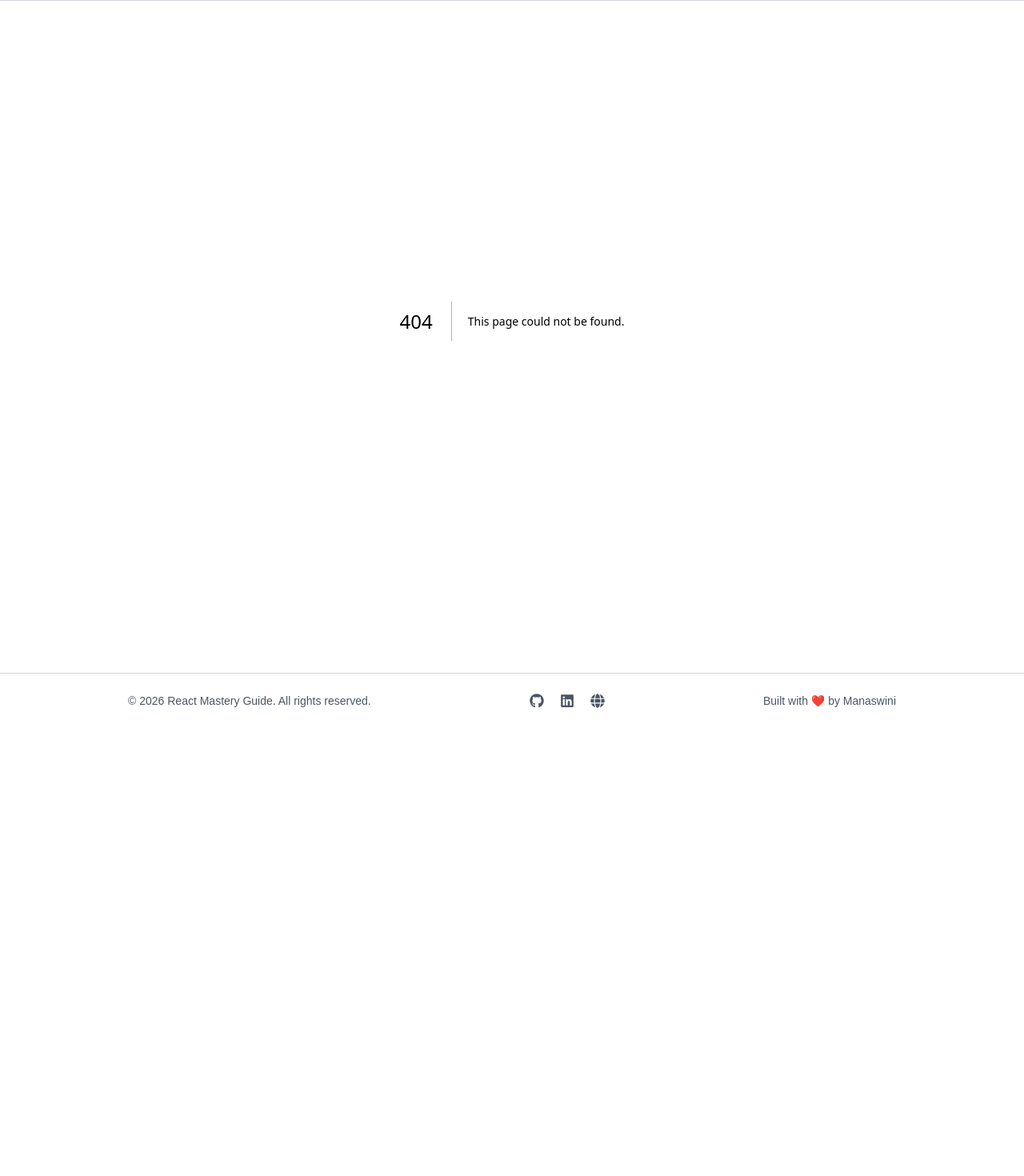
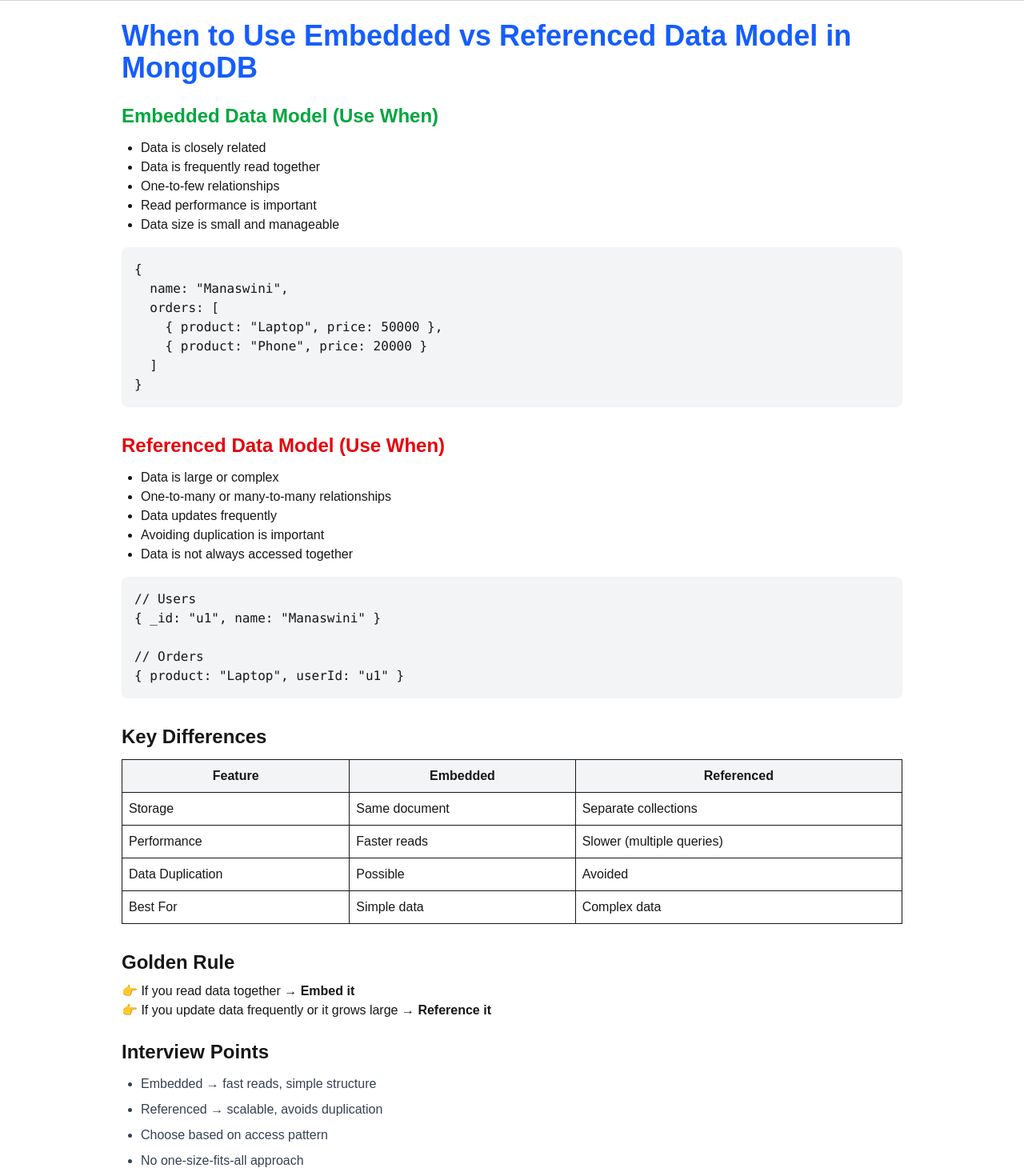
Before and after one commit to Monisasmal/MongoDB-Concept, a Next.js app: page /concepts/EmbeddedVsReferencedMongoDB in a window 1280 px wide. Before the commit this address had no page. Shown: the part 60-1530 px from the top of the page at 80% size. Before the commit the page ends 970 px from the top, so only its background shows below. Built offline with nearby package versions, Linux system fonts and the light colour scheme.

Commit message:
update concept

```diff
--- /dev/null
+++ b/src/app/concepts/EmbeddedVsReferencedMongoDB/page.tsx
@@ -0,0 +1,116 @@
+export default function EmbeddedVsReferencedMongoDB() {
+  return (
+    <div className="max-w-5xl mx-auto p-6">
+
+      <h1 className="text-4xl font-bold text-blue-600 mb-6">
+        When to Use Embedded vs Referenced Data Model in MongoDB
+      </h1>
+
+      {/* Embedded */}
+      <section className="mb-8">
+        <h2 className="text-2xl font-semibold mb-3 text-green-600">
+          Embedded Data Model (Use When)
+        </h2>
+        <ul className="list-disc ml-6">
+          <li>Data is closely related</li>
+          <li>Data is frequently read together</li>
+          <li>One-to-few relationships</li>
+          <li>Read performance is important</li>
+          <li>Data size is small and manageable</li>
+        </ul>
+
+        <pre className="bg-gray-100 p-4 rounded-lg mt-4 overflow-x-auto">
+{`{
+  name: "Manaswini",
+  orders: [
+    { product: "Laptop", price: 50000 },
+    { product: "Phone", price: 20000 }
+  ]
+}`}
+        </pre>
+      </section>
+
+      {/* Referenced */}
+      <section className="mb-8">
+        <h2 className="text-2xl font-semibold mb-3 text-red-600">
+          Referenced Data Model (Use When)
+        </h2>
+        <ul className="list-disc ml-6">
+          <li>Data is large or complex</li>
+          <li>One-to-many or many-to-many relationships</li>
+          <li>Data updates frequently</li>
+          <li>Avoiding duplication is important</li>
+          <li>Data is not always accessed together</li>
+        </ul>
+
+        <pre className="bg-gray-100 p-4 rounded-lg mt-4 overflow-x-auto">
+{`// Users
+{ _id: "u1", name: "Manaswini" }
+
+// Orders
+{ product: "Laptop", userId: "u1" }`}
+        </pre>
+      </section>
+
+      {/* Key Differences */}
+      <section className="mb-8">
+        <h2 className="text-2xl font-semibold mb-3">
+          Key Differences
+        </h2>
+
+        <table className="w-full border border-gray-300">
+          <thead>
+            <tr className="bg-gray-100">
+              <th className="border p-2">Feature</th>
+              <th className="border p-2">Embedded</th>
+              <th className="border p-2">Referenced</th>
+            </tr>
+          </thead>
+          <tbody>
+            <tr>
+              <td className="border p-2">Storage</td>
+              <td className="border p-2">Same document</td>
+              <td className="border p-2">Separate collections</td>
+            </tr>
+            <tr>
+              <td className="border p-2">Performance</td>
+              <td className="border p-2">Faster reads</td>
+              <td className="border p-2">Slower (multiple queries)</td>
+            </tr>
+            <tr>
+              <td className="border p-2">Data Duplication</td>
+              <td className="border p-2">Possible</td>
+              <td className="border p-2">Avoided</td>
+            </tr>
+            <tr>
+              <td className="border p-2">Best For</td>
+              <td className="border p-2">Simple data</td>
+              <td className="border p-2">Complex data</td>
+            </tr>
+          </tbody>
+        </table>
+      </section>
+
+      {/* Rule */}
+      <section className="mb-6">
+        <h2 className="text-2xl font-semibold mb-2">Golden Rule</h2>
+        <p>
+          👉 If you read data together → <strong>Embed it</strong><br />
+          👉 If you update data frequently or it grows large → <strong>Reference it</strong>
+        </p>
+      </section>
+
+      {/* Interview Points */}
+      <section>
+        <h2 className="text-2xl font-semibold mb-3">Interview Points</h2>
+        <ul className="list-disc pl-6 text-gray-700 space-y-2">
+          <li>Embedded → fast reads, simple structure</li>
+          <li>Referenced → scalable, avoids duplication</li>
+          <li>Choose based on access pattern</li>
+          <li>No one-size-fits-all approach</li>
+        </ul>
+      </section>
+
+    </div>
+  );
+}
--- a/src/app/concepts/page.tsx
+++ b/src/app/concepts/page.tsx
@@ -12,6 +12,7 @@
      {name: "How to Delete Data in MongoDB (deleteOne, deleteMany)?", path:"/concepts/DeleteDataMongoDB"},
      {name: "What is Embedded Data Model in MongoDB?", path:"/concepts/EmbeddedDataModelMongoDB"},
      {name: "What is Referenced Data Model in MongoDB?", path:"/concepts/ReferencedDataModelMongoDB"},
+     {name: "When to Use Embedded vs Referenced Data Model in MongoDB?", path:"/concepts/EmbeddedVsReferencedMongoDB"},
 ];
 
 
```
